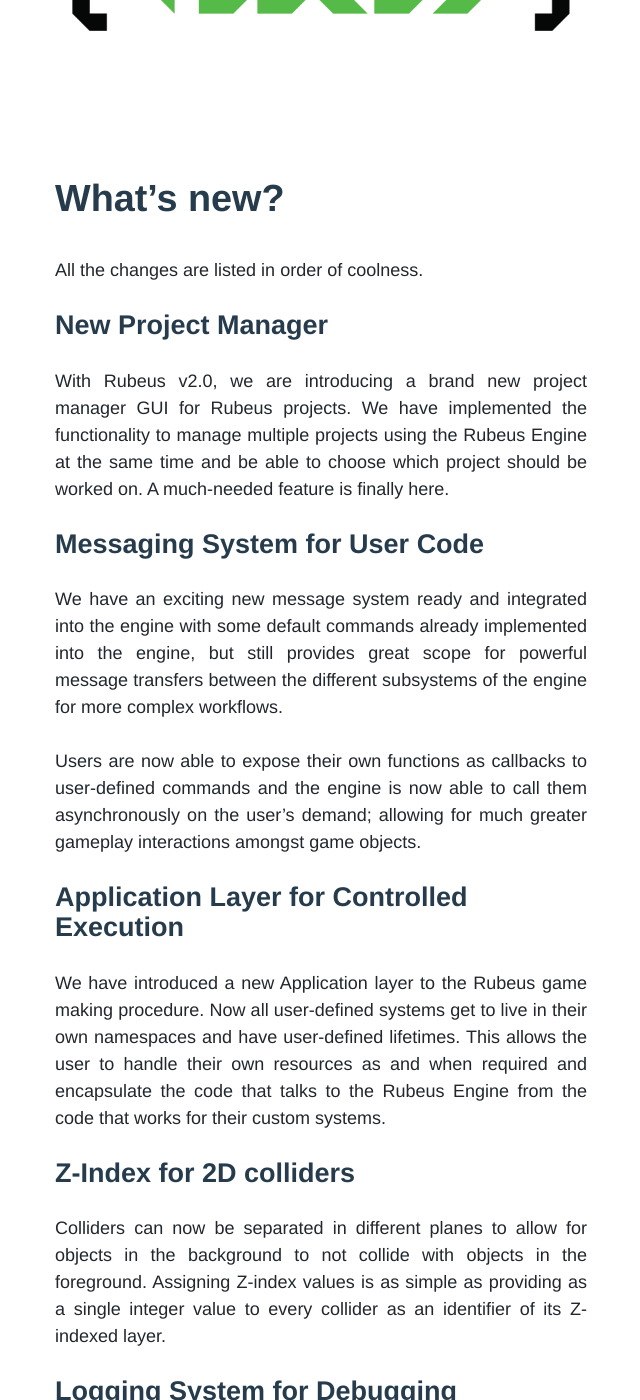
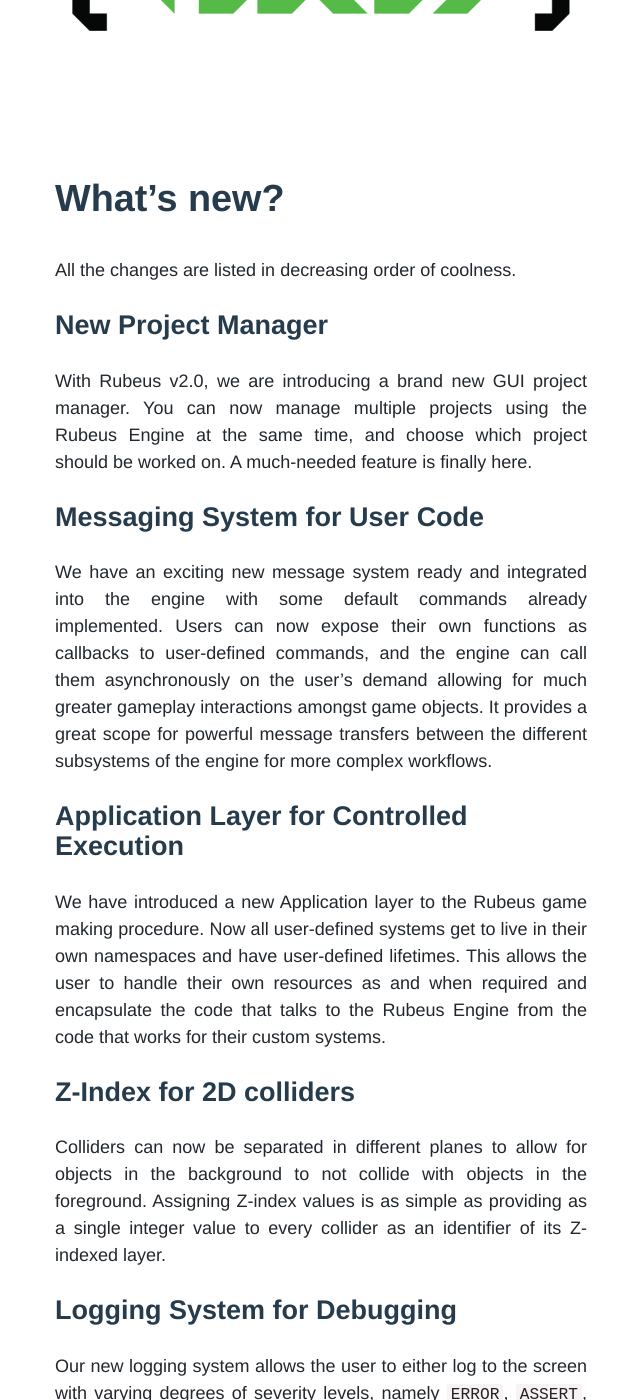
Before and after one commit to sdslabs/sdslabs.github.com, a Jekyll site: the page built from _posts/2019/2019-10-13-announcing-rubeus-engine-2.md, in a window 1280 px wide and 1400 px high, scrolled down 684 px. Shown: the whole window, without its empty margins (319-959 px from the left). Built offline with Jekyll 4.4.1, drawn with Linux system fonts in a browser that asks for light colours; some web fonts are replaced; comment, search, counter and statistics services are not loaded; some of the changed text lies outside the part shown.

Commit message:
Apply suggestions from review to Rubeus v2 blog
Co-Authored-By: Vedansh Bhartia <vedanshbhartia@gmail.com>

```diff
--- a/_posts/2019/2019-10-13-announcing-rubeus-engine-2.md
+++ b/_posts/2019/2019-10-13-announcing-rubeus-engine-2.md
@@ -13,15 +13,14 @@ We are excited to announce that the Rubeus Engine that [debuted on the 22nd Dece
 ![Rubeus Logo](/images/posts/rubeus/rubeus_light.png)
 
 # What's new?
-All the changes are listed in order of coolness.
+All the changes are listed in decreasing order of coolness.
 
 ## New Project Manager
-With Rubeus v2.0, we are introducing a brand new project manager GUI for Rubeus projects. We have implemented the functionality to manage multiple projects using the Rubeus Engine at the same time and be able to choose which project should be worked on. A much-needed feature is finally here.
+With Rubeus v2.0, we are introducing a brand new GUI project manager. You can now manage multiple projects using the Rubeus Engine at the same time, and choose which project should be worked on. A much-needed feature is finally here.
 
 ## Messaging System for User Code
-We have an exciting new message system ready and integrated into the engine with some default commands already implemented into the engine, but still provides great scope for powerful message transfers between the different subsystems of the engine for more complex workflows.
+We have an exciting new message system ready and integrated into the engine with some default commands already implemented. Users can now expose their own functions as callbacks to user-defined commands, and the engine can call them asynchronously on the user's demand allowing for much greater gameplay interactions amongst game objects. It provides a great scope for powerful message transfers between the different subsystems of the engine for more complex workflows.
 
-Users are now able to expose their own functions as callbacks to user-defined commands and the engine is now able to call them asynchronously on the user's demand; allowing for much greater gameplay interactions amongst game objects.
 
 ## Application Layer for Controlled Execution
 We have introduced a new Application layer to the Rubeus game making procedure. Now all user-defined systems get to live in their own namespaces and have user-defined lifetimes. This allows the user to handle their own resources as and when required and encapsulate the code that talks to the Rubeus Engine from the code that works for their custom systems.
@@ -35,13 +34,13 @@ Our new logging system allows the user to either log to the screen with varying
 Users also can now log to files in a separate logging directory on their file systems. These logs can be used to allow for effective bug fixing after the game has been distributed to the players, where they can see the logs actively on their screens with a little digging. This helps post-distribution tech-support and in house development.
 
 ## Game Object API Cleanup
-The game object creation API has been made simpler by allowing more flexible ways to provide the game objects with their data. There is also a lot of code cleanup done at the user side of things to allow for a much less overwhelming interface to the engine.
+The game object creation API has been made simpler by allowing for more flexible ways to provide the game objects with their data. We also cleaned up a lot of code at the user side of things to allow for a much less overwhelming interface to the engine.
 
 ## Lesser Dependencies = Lesser Build Times
 We have dropped our dependency on Vcpkg, the C++ package manager that we were using in v1.0. All dependencies are now distributed with the engine, except for some system libraries that have been mentioned in our [setup procedure](https://github.com/sdslabs/Rubeus/blob/v2/SETUP.md). You might see that our build process got reduced tenfold and we are glad about it.
 
-With all these new additions we have done a lot of bug fixes under the hood that help optimize the performance of Rubeus games and allow less open ground for bugs to creep up.
+Along with all these new additions, we have done a lot of bug fixes under the hood that help optimize the performance of Rubeus games and allow less open ground for bugs to creep in.
 
-All the information regarding how to use these systems have been covered in our Wiki page available [here](https://github.com/sdslabs/Rubeus/wiki) under related Wiki entries.
+All the information regarding how to use these systems have been covered in our Wiki page available [here](https://github.com/sdslabs/Rubeus/wiki) under relevant Wiki entries.
 
-Lastly, we would like to thank our team for bringing all the new changes and allow for a fast release cycle after v1.0.
+Finally, we thank our team for bringing all the new changes and allow for a fast release cycle after v1.0.
```
